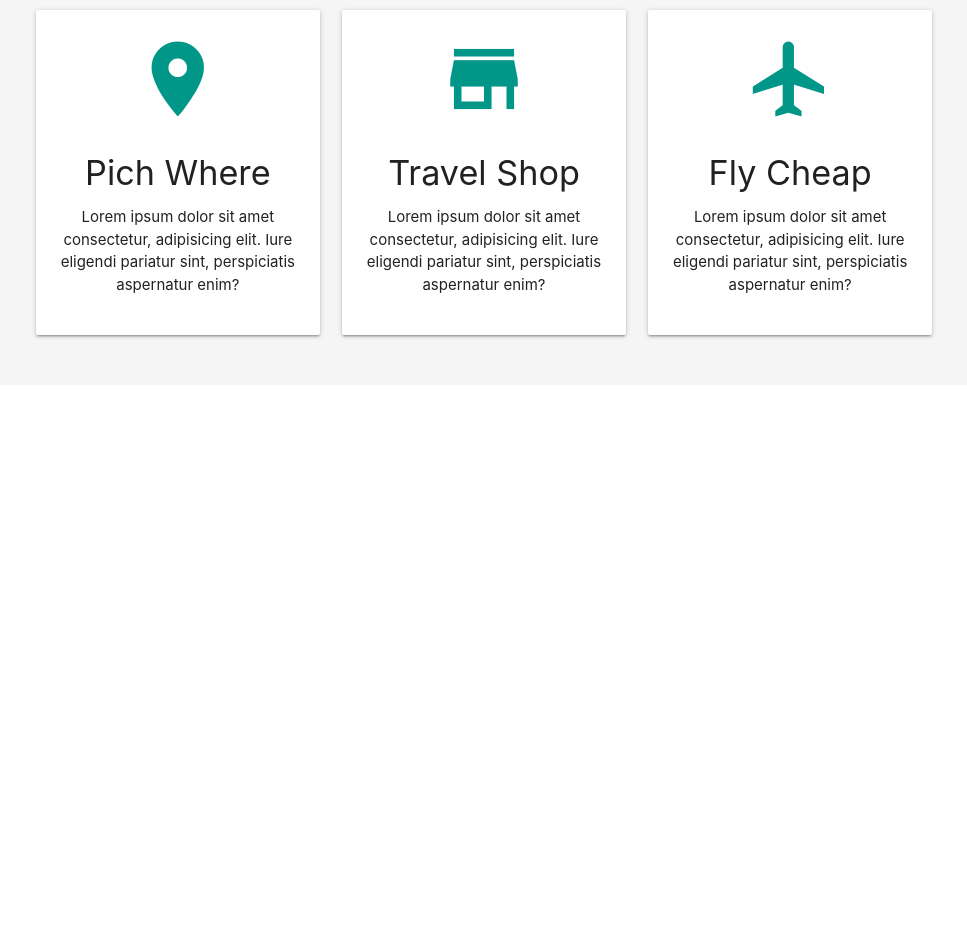
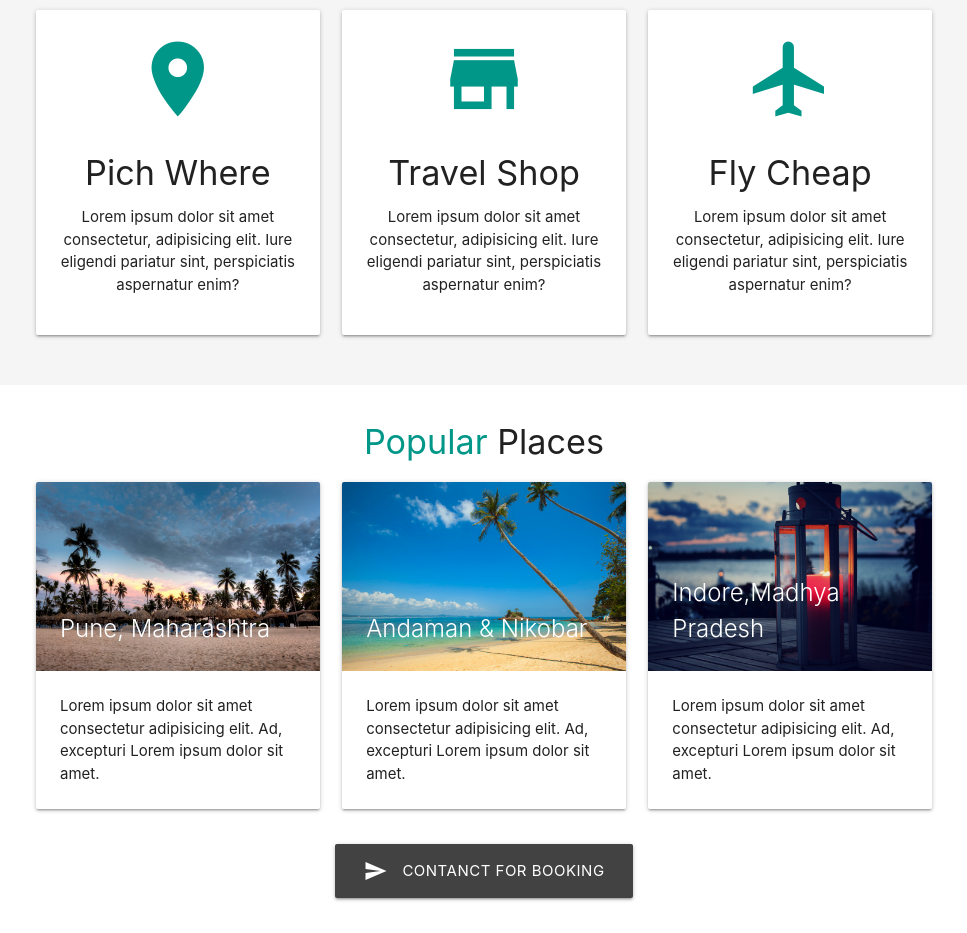
Before and after one commit to shivakanyal/Travelville, a plain HTML site: page index.html in a window 1280 px wide. Shown: the part 805-1738 px from the top of the page, without its empty margins (156-1123 px from the left). Before the commit the page ends 1190 px from the top, so only its background shows below. Drawn offline with nearby package versions, Linux system fonts and the light colour scheme.

Commit message:
popular places section is completed.

```diff
--- a/index.html
+++ b/index.html
@@ -128,7 +128,54 @@
   </section>
 
 
-
+  <!-- Section: Popular -->
+  <section class="section section-popular">
+    <div class="container">
+      <div class="row">
+        <h4 class="center"><span class="teal-text">Popular</span> Places</h4>
+        <div class="col s12 m4">
+          <div class="card">
+            <div class="card-image">
+              <img src="img/resort1.jpg" alt="">
+              <span class="card-title">Pune, Maharashtra</span>
+            </div>
+            <div class="card-content">
+              <p>Lorem ipsum dolor sit amet consectetur adipisicing elit. Ad, excepturi Lorem ipsum dolor sit amet.</p>
+            </div>
+          </div>
+        </div>
+        <div class="col s12 m4">
+          <div class="card">
+            <div class="card-image">
+              <img src="img/resort2.jpg" alt="">
+              <span class="card-title">Andaman & Nikobar</span>
+            </div>
+            <div class="card-content">
+              <p>Lorem ipsum dolor sit amet consectetur adipisicing elit. Ad, excepturi Lorem ipsum dolor sit amet.</p>
+            </div>
+          </div>
+        </div>
+        <div class="col s12 m4">
+          <div class="card">
+            <div class="card-image">
+              <img src="img/resort3.jpg" alt="">
+              <span class="card-title">Indore,Madhya Pradesh</span>
+            </div>
+            <div class="card-content">
+              <p>Lorem ipsum dolor sit amet consectetur adipisicing elit. Ad, excepturi Lorem ipsum dolor sit amet.</p>
+            </div>
+          </div>
+        </div>
+      </div>
+      <div class="row">
+        <div class="col s12 center">
+          <a href="#" class="btn btn-large grey darken-3">
+            <i class="material-icons left">send</i>
+            Contanct for Booking</a>
+        </div>
+      </div>
+    </div>
+  </section>
 
 
 
```
